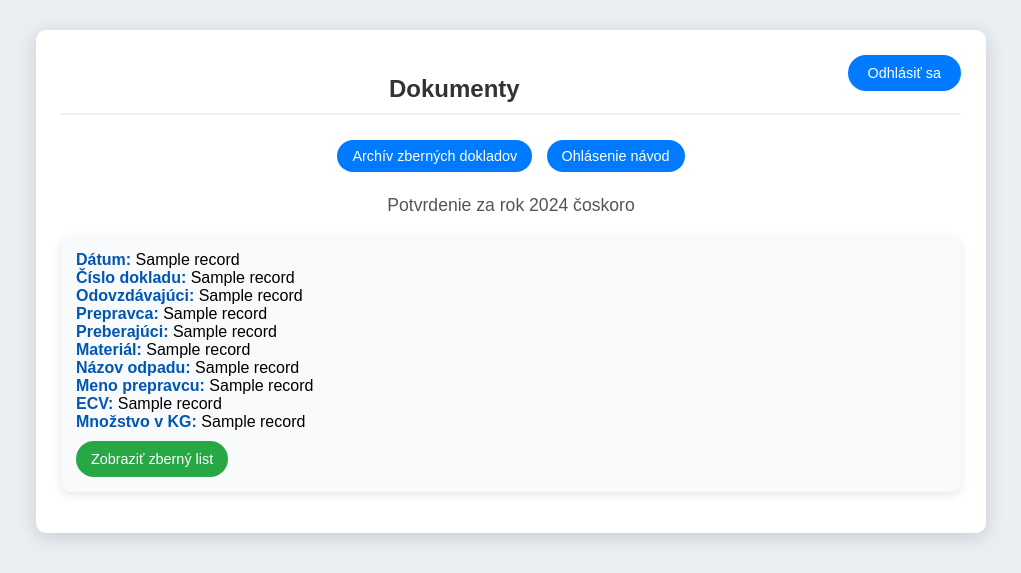
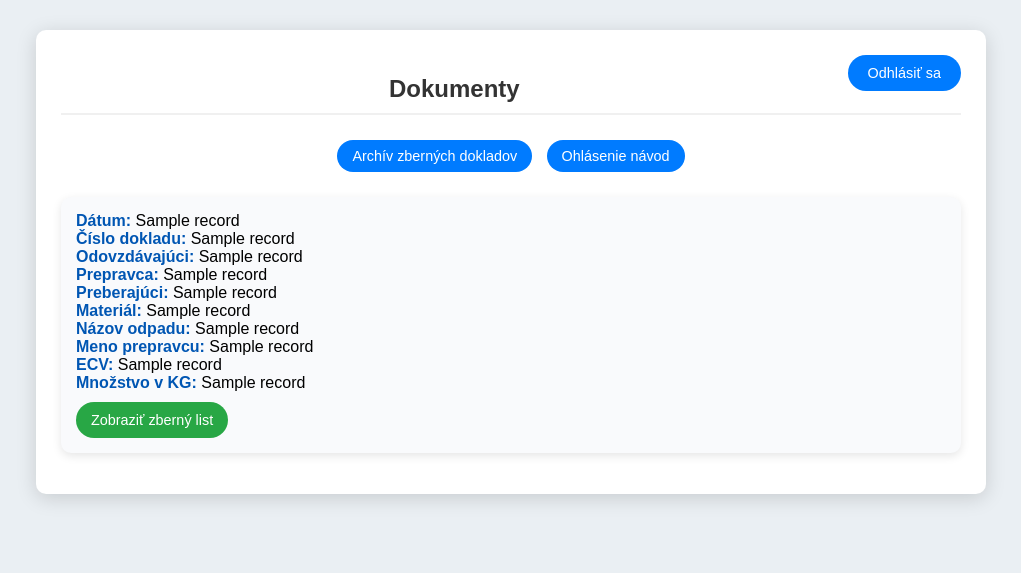
Before and after one commit to silverminesro/silverapp, a Flask app: template templates/personal_page.html in a window 1280 px wide. Shown: the top 573 px of the page, without its empty margins (129-1150 px from the left). Run offline with Flask 3, Linux system fonts and the light colour scheme; the template is opened without the code that fills it: most values are stand-ins (such as "Sample title", 1, 10 or a date in 2020); some libraries are stand-ins or nearby versions.

Commit message:
Add files via upload

```diff
--- a/templates/personal_page.html
+++ b/templates/personal_page.html
@@ -155,8 +155,7 @@
             <a href="https://www.isoh.gov.sk/uvod/zivotna-situacia-ohlasenie/INFORMACIE-K-PODANIU-Ohlasenia-o-vzniku-odpadu-a-nakladani-s-nim" class="stats-btn" target="_blank" rel="noopener noreferrer" >Ohlásenie návod</a>
 {% if has_data %}
     <a href="{{ url_for('show_potvrdenie_rok_2024', user_id=user_info[0]) }}" class="stats-btn">Zobraziť potvrdenie 2024</a>
-{% else %}
-  <p>Potvrdenie za rok 2024 čoskoro</p>
+
 {% endif %}
 
 
```
